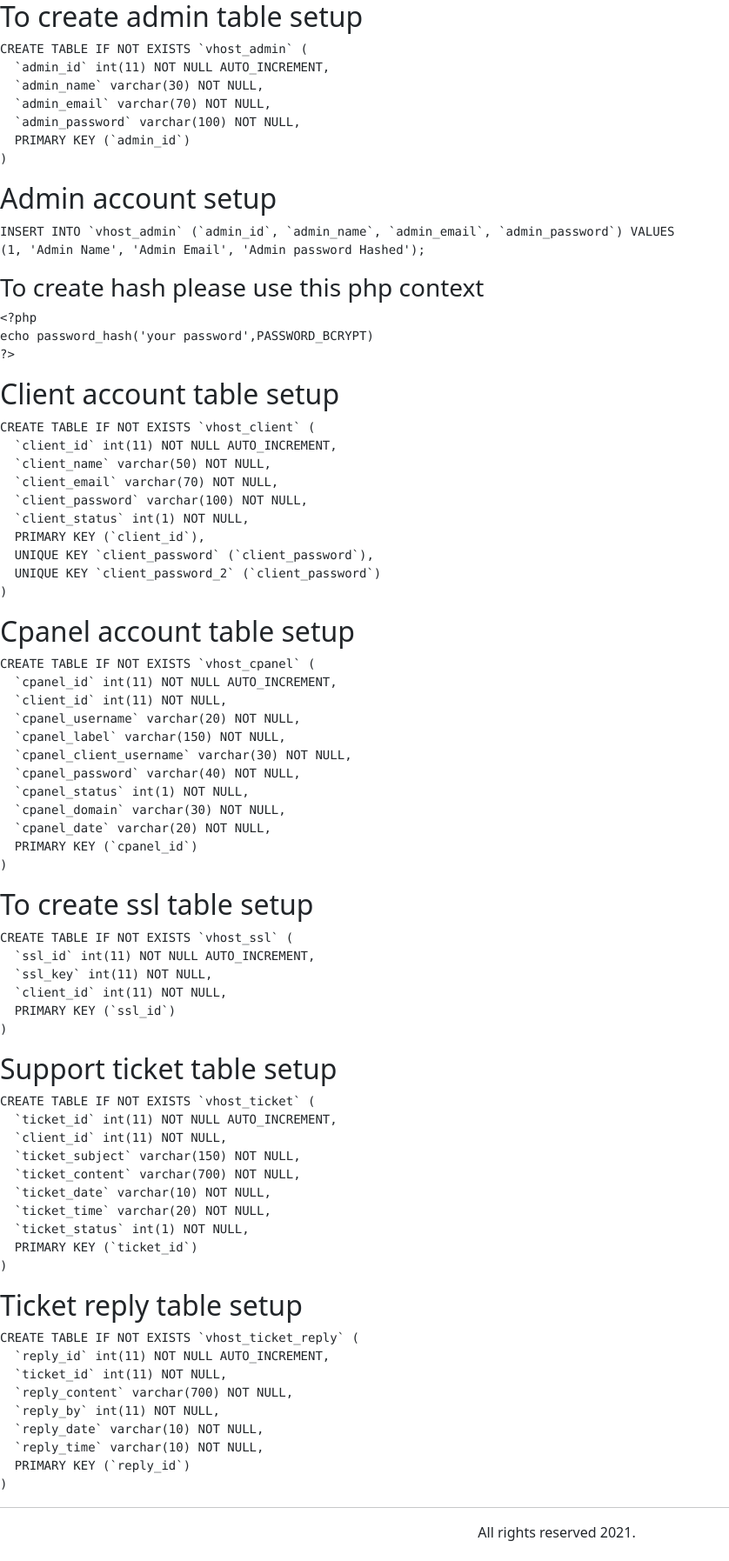
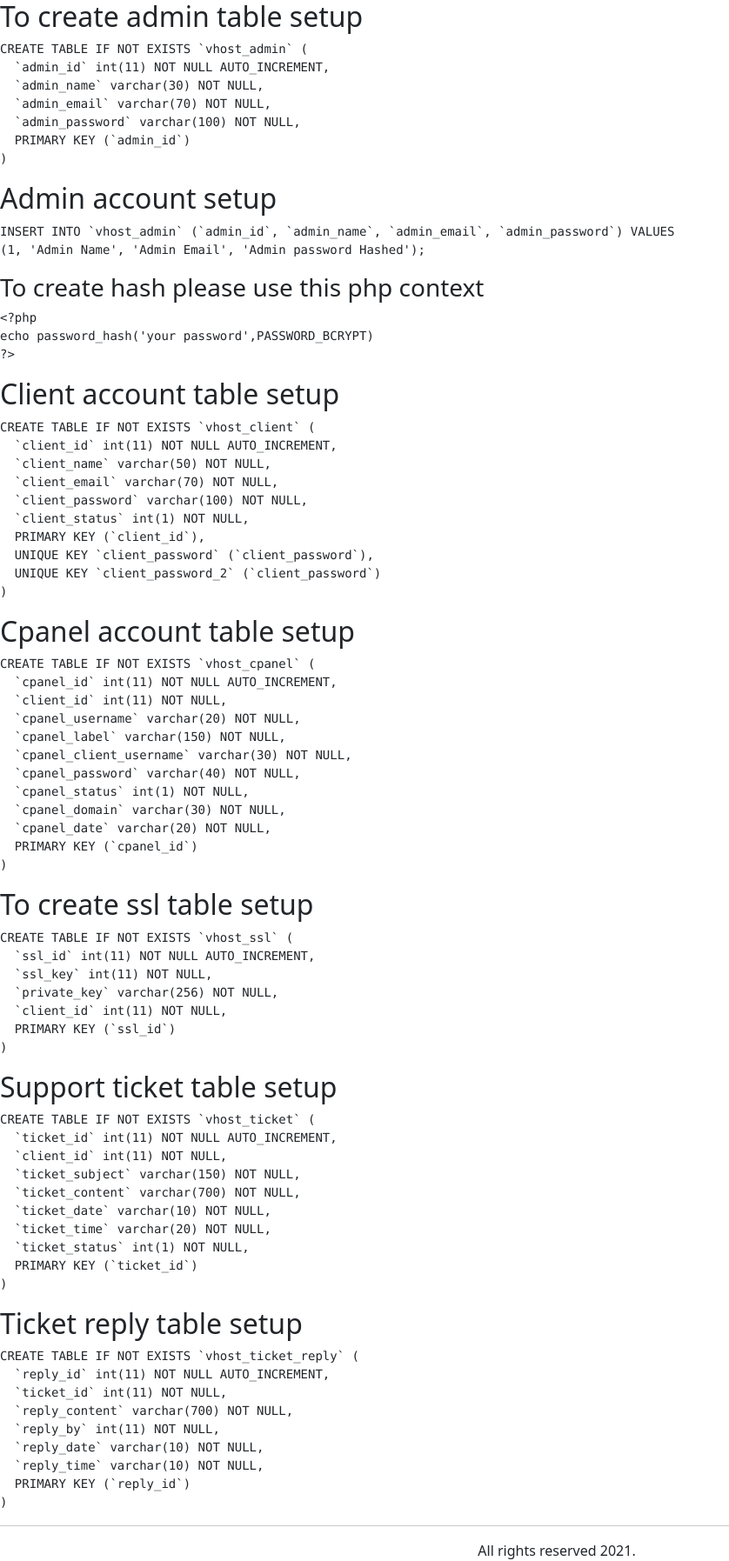
Before and after one commit to NXTS-Developers/PROJECT-HUSTAL, a Jekyll site: the page built from DATABASE.md, in a window 1280 px wide. Shown: the whole page at 87% size, without its empty margins (0-838 px from the left). Built offline with Jekyll 4.4.1, drawn with Linux system fonts in a browser that asks for light colours; our own code applies the rules of GitHub Pages for plain Markdown files; before the commit the page ends 1774 px from its top, so only the background shows below that.

Commit message:
Update DATABASE.md

```diff
--- a/DATABASE.md
+++ b/DATABASE.md
@@ -52,6 +52,7 @@ CREATE TABLE IF NOT EXISTS `vhost_cpanel` (
 CREATE TABLE IF NOT EXISTS `vhost_ssl` (
   `ssl_id` int(11) NOT NULL AUTO_INCREMENT,
   `ssl_key` int(11) NOT NULL,
+  `private_key` varchar(256) NOT NULL,
   `client_id` int(11) NOT NULL,
   PRIMARY KEY (`ssl_id`)
 )
```
